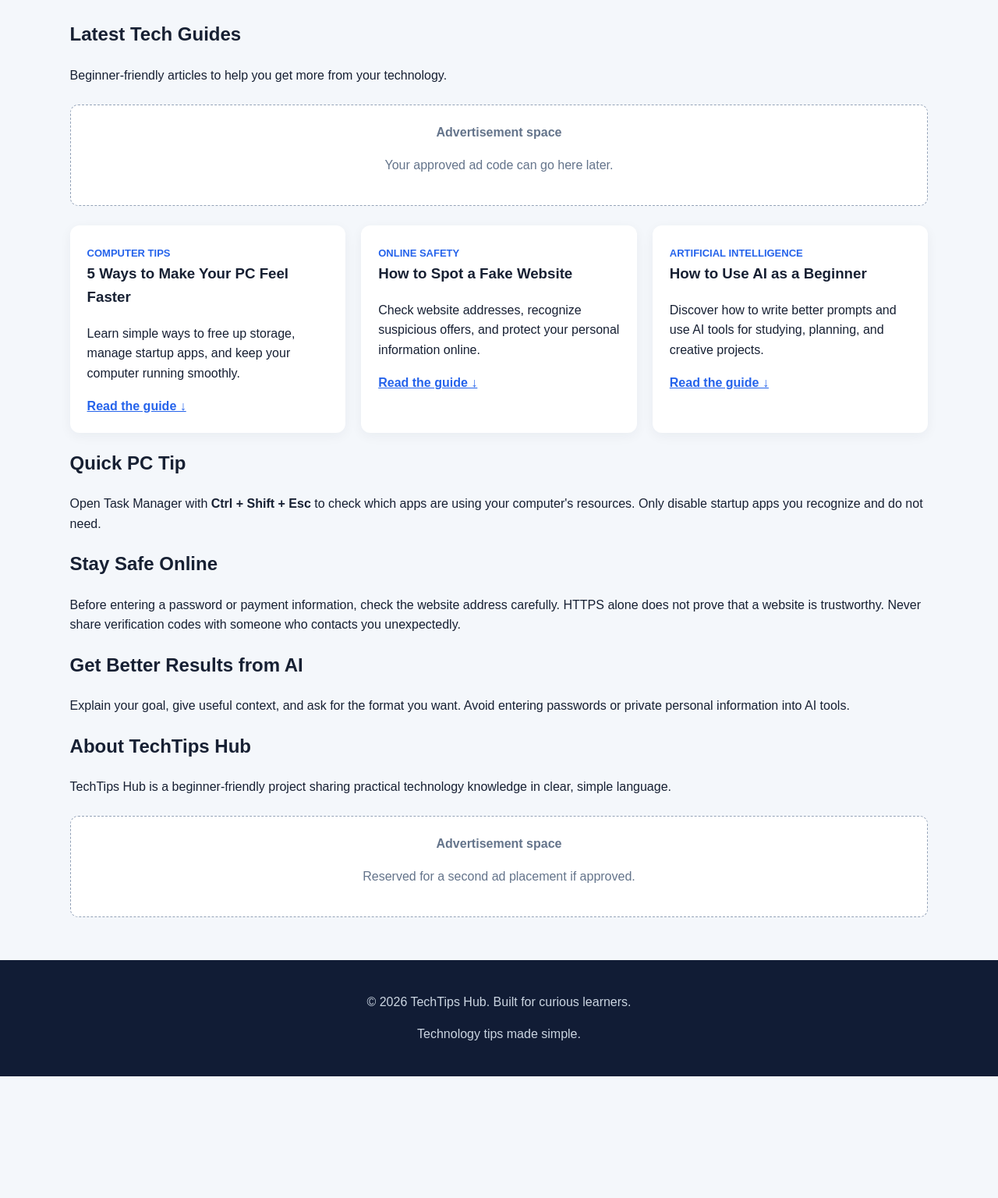
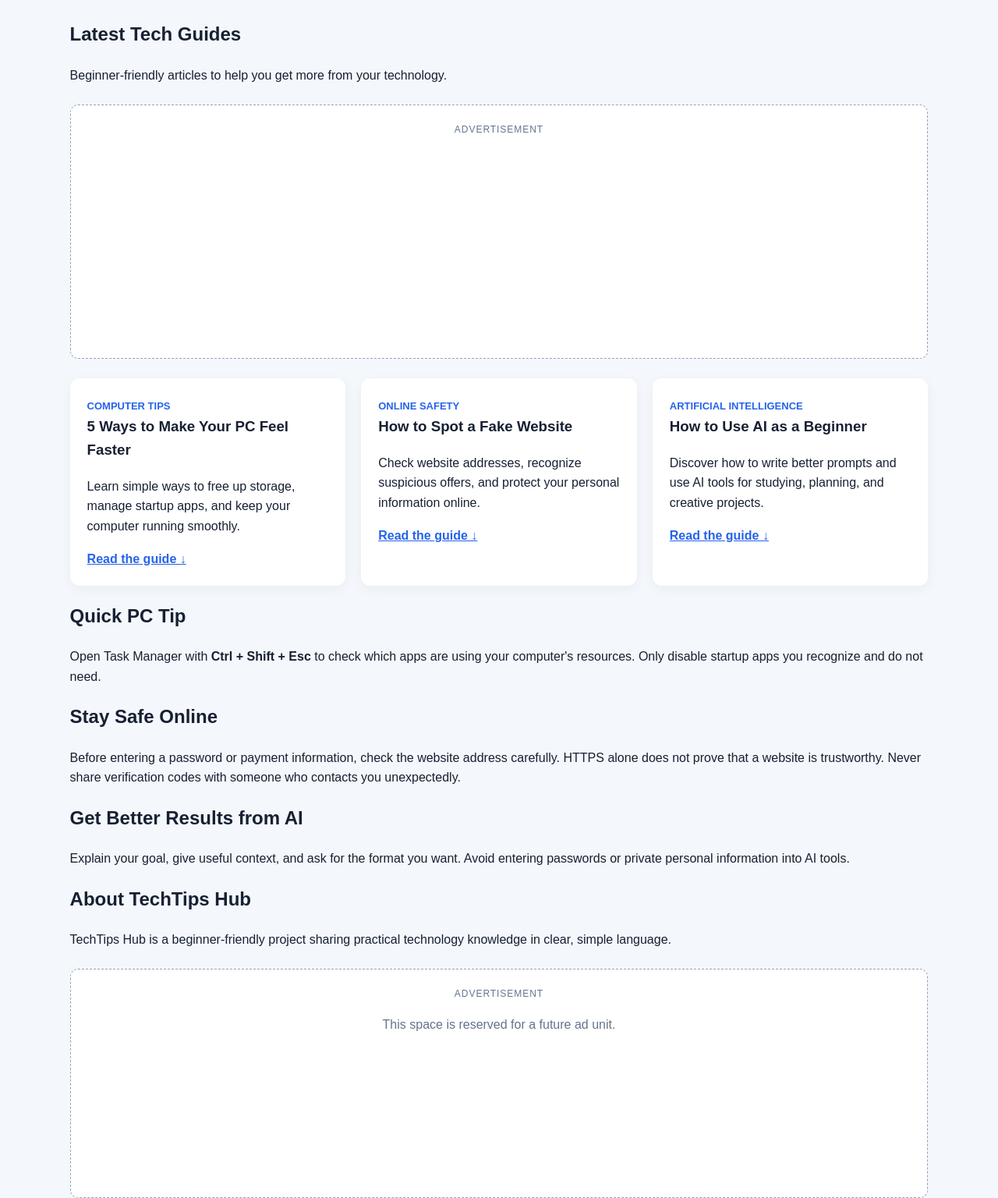
Before and after one commit to noxii16/techtips-hub, a plain HTML site: page index.html in a window 1280 px wide. Shown: the part 520-2056 px from the top of the page at 78% size. Before the commit the page ends 1900 px from the top, so only its background shows below. Drawn offline with Linux system fonts and the light colour scheme.

Commit message:
Update index.html

```diff
--- a/index.html
+++ b/index.html
@@ -1,4 +1,3 @@
-
 <!DOCTYPE html>
 <html lang="en">
 <head>
@@ -69,7 +68,27 @@
       border-radius: 10px;
       text-align: center;
       color: #64748b;
+      min-height: 294px;
     }
+    .ad-area .ad-label {
+      display: block;
+      margin-bottom: 10px;
+      font-size: 12px;
+      color: #64748b;
+      text-transform: uppercase;
+      letter-spacing: .08em;
+    }
+    .ad-slot {
+      width: 300px;
+      max-width: 100%;
+      min-height: 250px;
+      margin: 0 auto;
+      display: flex;
+      align-items: center;
+      justify-content: center;
+      overflow: hidden;
+    }
+    .ad-slot script { max-width: 100%; }
     footer {
       background: #111c35;
       color: #cbd5e1;
@@ -80,6 +99,7 @@
     @media (max-width: 500px) {
       .hero h2 { font-size: 28px; }
       nav a { display: inline-block; margin: 5px 12px 5px 0; }
+      .ad-area { padding: 12px; }
     }
   </style>
 </head>
@@ -108,8 +128,10 @@
     <p>Beginner-friendly articles to help you get more from your technology.</p>
 
     <div class="ad-area">
-      <strong>Advertisement space</strong>
-      <p>Your approved ad code can go here later.</p>
+      <span class="ad-label">Advertisement</span>
+      <div class="ad-slot">
+        <script async src="https://ad2coin.com/s/w.js" data-unit-id="cmvo4z6rp013h4jxx0dkgvsi2" data-width="300" data-height="250"></script>
+      </div>
     </div>
 
     <div class="articles">
@@ -167,8 +189,8 @@
     </section>
 
     <div class="ad-area">
-      <strong>Advertisement space</strong>
-      <p>Reserved for a second ad placement if approved.</p>
+      <span class="ad-label">Advertisement</span>
+      <p>This space is reserved for a future ad unit.</p>
     </div>
   </main>
 
```
